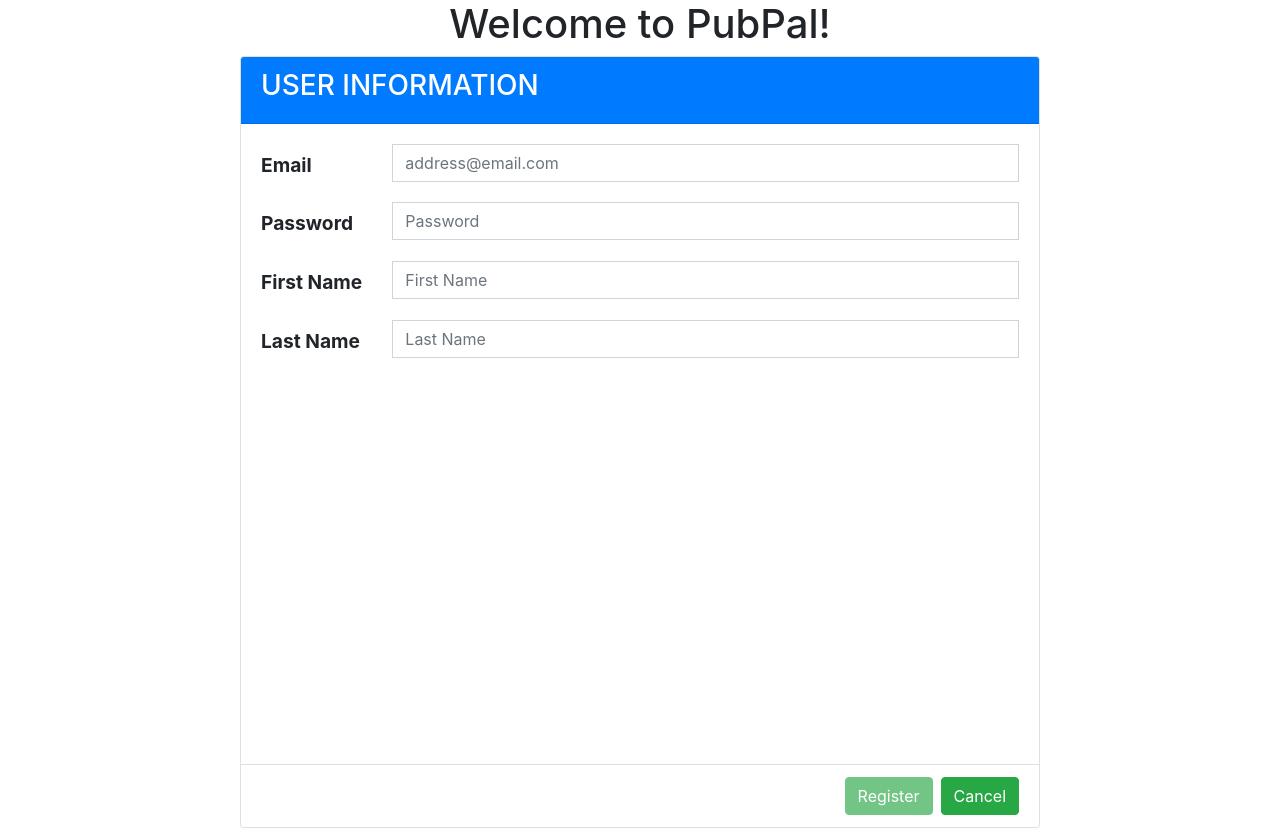
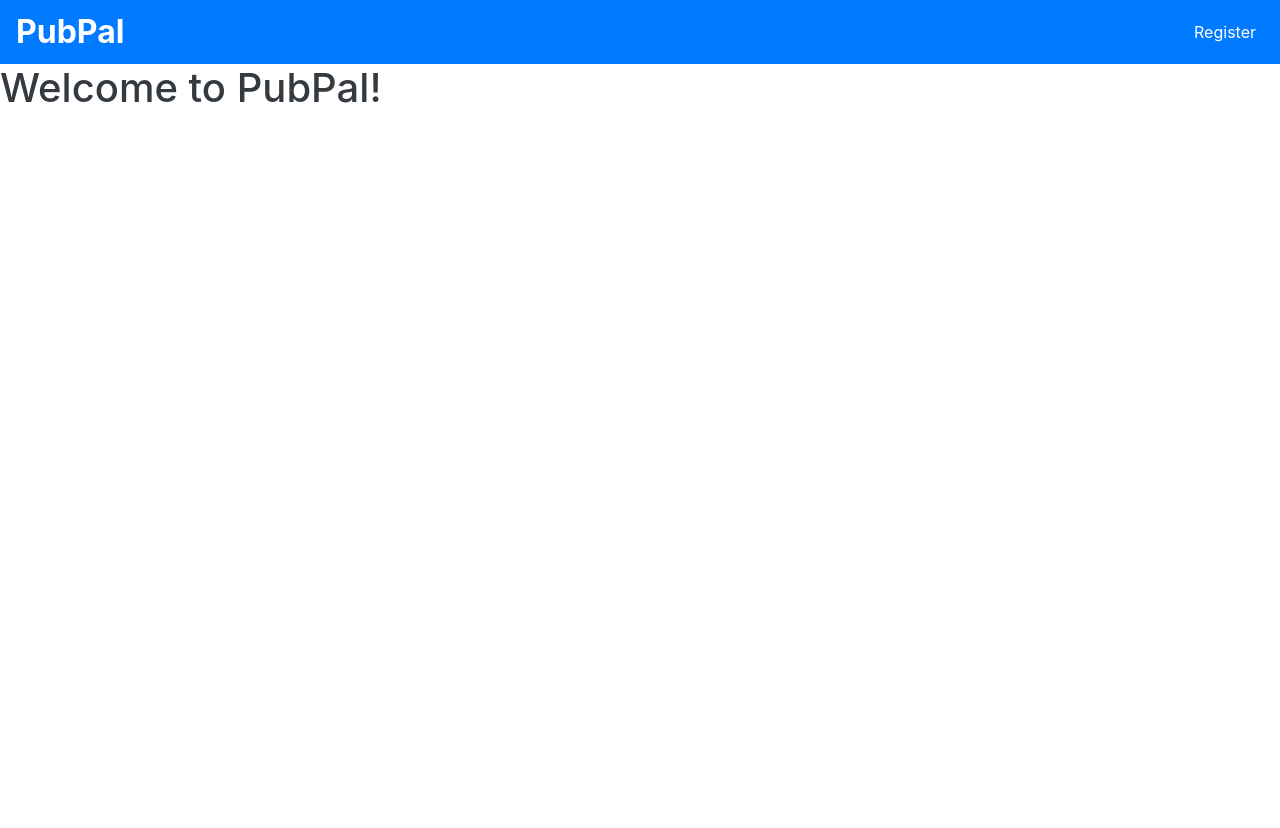
Before and after one commit to BKHines/pubpal, an Angular app in the folder pubpalweb/: page / in a window 1280 px wide. After the commit the page ends 800 px from the top, so only its background shows below. Built offline with nearby package versions, Linux system fonts and the light colour scheme.

Commit message:
Added home component, changed default routing Added navbar component, added to app.html

```diff
--- a/pubpalweb/src/app/app-routing.module.ts
+++ b/pubpalweb/src/app/app-routing.module.ts
@@ -1,10 +1,12 @@
 import { NgModule } from '@angular/core';
 import { Routes, RouterModule } from '@angular/router';
 import { UserComponent } from './features/user/user.component';
+import { HomeComponent } from './features/home/home.component';
 
 const routes: Routes = [
+  { path: '', component: HomeComponent },
   { path: 'user', component: UserComponent },
-  { path: '', component: UserComponent }
+  { path: '**', redirectTo: '' }
 ];
 
 @NgModule({
--- a/pubpalweb/src/app/app.component.html
+++ b/pubpalweb/src/app/app.component.html
@@ -1,7 +1,3 @@
 <!--The content below is only a placeholder and can be replaced.-->
-<div style="text-align:center">
-    <h1>
-        Welcome to {{title}}!
-    </h1>
-</div>
+<app-navbar></app-navbar>
 <router-outlet></router-outlet>
--- a/pubpalweb/src/app/app.module.ts
+++ b/pubpalweb/src/app/app.module.ts
@@ -7,11 +7,15 @@
 import { HTTP_INTERCEPTORS, HttpClientModule } from '@angular/common/http';
 import { PubpalinterceptorService } from './providers/pubpalinterceptor.service';
 import { UserComponent } from './features/user/user.component';
+import { NavbarComponent } from './shared/navbar/navbar.component';
+import { HomeComponent } from './features/home/home.component';
 
 @NgModule({
   declarations: [
     AppComponent,
-    UserComponent
+    UserComponent,
+    NavbarComponent,
+    HomeComponent
   ],
   imports: [
     BrowserModule,
@@ -23,6 +27,6 @@
     { provide: HTTP_INTERCEPTORS, useClass: PubpalinterceptorService, multi: true }
   ],
   bootstrap: [AppComponent],
-  entryComponents: [UserComponent]
+  entryComponents: [UserComponent, HomeComponent]
 })
 export class AppModule { }
--- /dev/null
+++ b/pubpalweb/src/app/features/home/home.component.html
@@ -0,0 +1 @@
+<h1 class="text-dark">Welcome to PubPal!</h1>
--- /dev/null
+++ b/pubpalweb/src/app/features/home/home.component.ts
@@ -0,0 +1,15 @@
+import { Component, OnInit } from '@angular/core';
+
+@Component({
+  selector: 'app-home',
+  templateUrl: './home.component.html',
+  styleUrls: ['./home.component.scss']
+})
+export class HomeComponent implements OnInit {
+
+  constructor() { }
+
+  ngOnInit() {
+  }
+
+}
--- /dev/null
+++ b/pubpalweb/src/app/shared/navbar/navbar.component.html
@@ -0,0 +1,12 @@
+<nav class="navbar navbar-expand-lg text-white bg-primary">
+    <a class="navbar-brand" [routerLink]="['']">PubPal</a>
+    <div class="collapse navbar-collapse" id="navbarSupportedContent">
+        <ul class="navbar-nav ml-auto item-right">
+            <li class="nav-item" [class.active]="false">
+                <a class="nav-link" [routerLink]="['/user']">Register
+                    <span class="sr-only"></span>
+                </a>
+            </li>
+        </ul>
+    </div>
+</nav>
--- /dev/null
+++ b/pubpalweb/src/app/shared/navbar/navbar.component.scss
@@ -0,0 +1,17 @@
+.item-right {
+    right: 0px;
+}
+
+.navbar a {
+    color: white;
+}
+
+.navbar a:hover {
+    color: lightgray;
+}
+
+.navbar-brand {
+    font-size: 2rem;
+    font-weight: 700;
+    padding: 0px;
+}
--- /dev/null
+++ b/pubpalweb/src/app/shared/navbar/navbar.component.ts
@@ -0,0 +1,15 @@
+import { Component, OnInit } from '@angular/core';
+
+@Component({
+  selector: 'app-navbar',
+  templateUrl: './navbar.component.html',
+  styleUrls: ['./navbar.component.scss']
+})
+export class NavbarComponent implements OnInit {
+
+  constructor() { }
+
+  ngOnInit() {
+  }
+
+}
--- a/pubpalweb/src/index.html
+++ b/pubpalweb/src/index.html
@@ -2,7 +2,7 @@
 <html lang="en">
 <head>
   <meta charset="utf-8">
-  <title>Pubpalweb</title>
+  <title>PubPal</title>
   <base href="/">
 
   <meta name="viewport" content="width=device-width, initial-scale=1">
```
Also changed, not shown: pubpalweb/src/app/features/home/home.component.scss (added).
